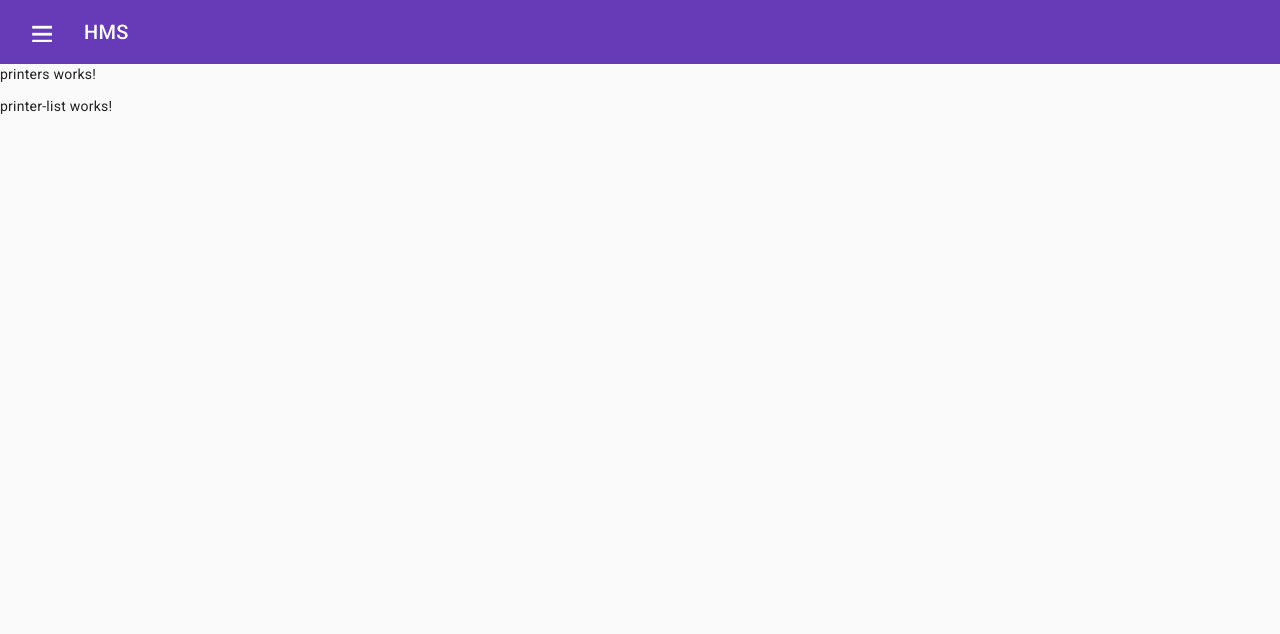
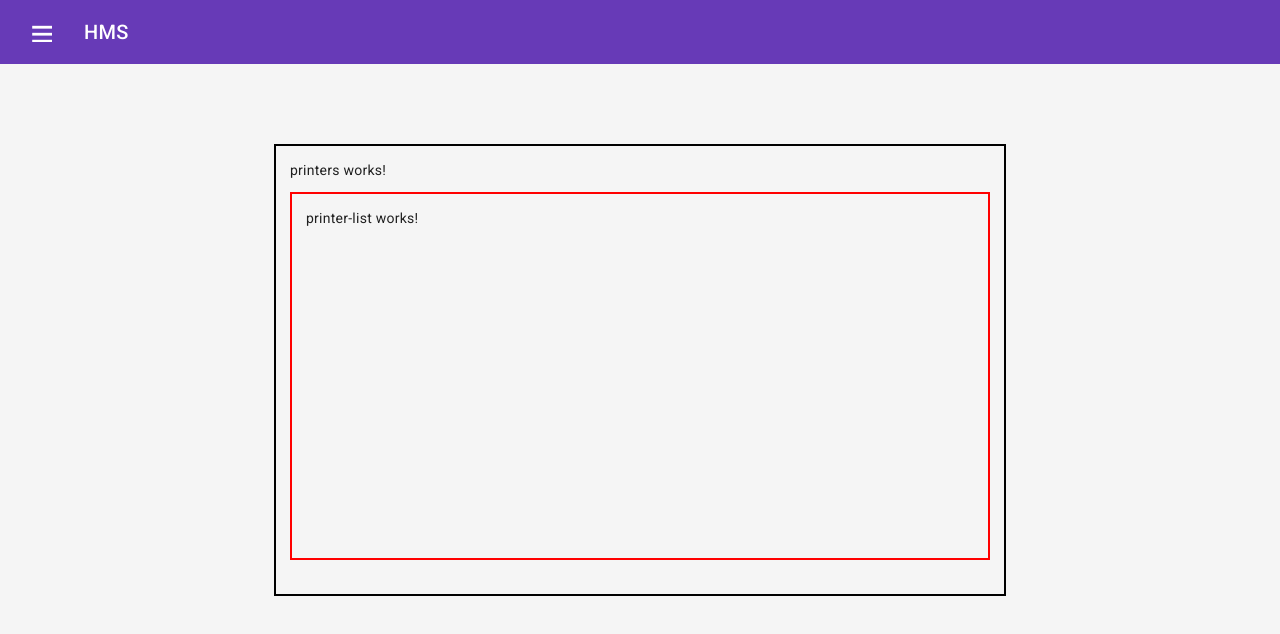
Before and after one commit to TpentDev/hms-frontend, an Angular app: page /printers in a window 1280 px wide. Shown: the top 634 px of the page. Built offline with nearby package versions, Linux system fonts and the light colour scheme.

Commit message:
(Printer Module): Configure the basic styles

```diff
--- a/src/app/app.component.html
+++ b/src/app/app.component.html
@@ -5,7 +5,9 @@
   <mat-sidenav-content>
     <app-header (sidenavToggle)="sidenav.toggle()"></app-header>
     <main>
-      <router-outlet></router-outlet>
+      <div class="router-outlet-container">
+        <router-outlet></router-outlet>
+      </div>
     </main>
   </mat-sidenav-content>
 </mat-sidenav-container>
--- a/src/app/app.component.scss
+++ b/src/app/app.component.scss
@@ -5,3 +5,16 @@ mat-sidenav-container, mat-sidenav-content, mat-sidenav {
 mat-sidenav {
     width: 15.5rem;
 }
+
+main{
+    background-color: whitesmoke;
+    padding: 5rem;
+}
+
+.router-outlet-container {
+    border: 2px solid black;
+    padding: 1em;
+    margin: auto;
+    height: 30em;
+    max-width: 50em;
+}
--- a/src/app/modules/printer/components/printers/printers.component.html
+++ b/src/app/modules/printer/components/printers/printers.component.html
@@ -1,3 +1,5 @@
 <p>printers works!</p>
 
-<app-printer-list></app-printer-list>
+<section class="printer-list-container">
+    <app-printer-list></app-printer-list>
+</section>
--- a/src/app/modules/printer/components/printers/printers.component.scss
+++ b/src/app/modules/printer/components/printers/printers.component.scss
@@ -0,0 +1,5 @@
+.printer-list-container {
+    border: 2px solid red;
+    padding: 1em;
+    height: 80%;
+}
```
